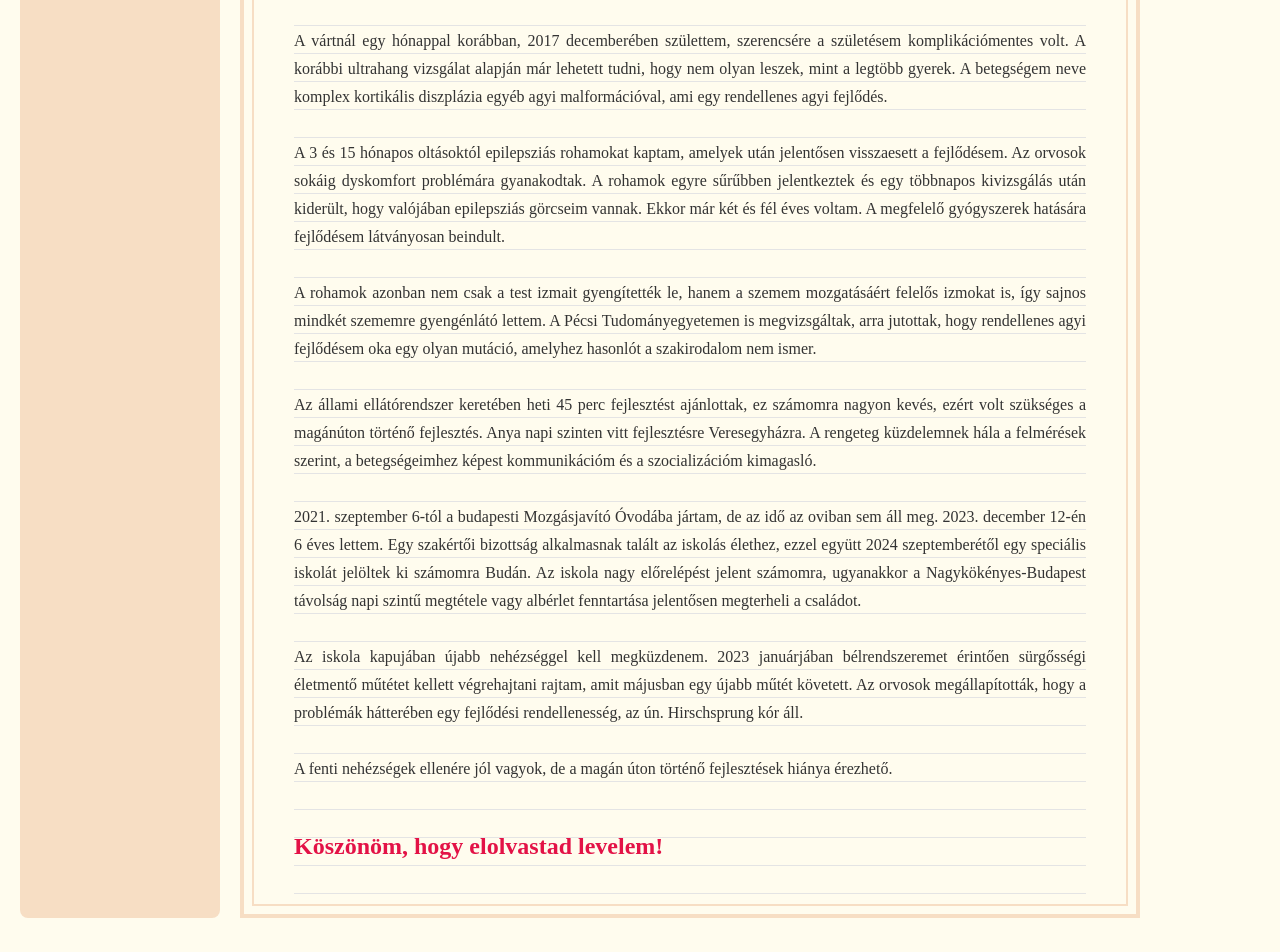
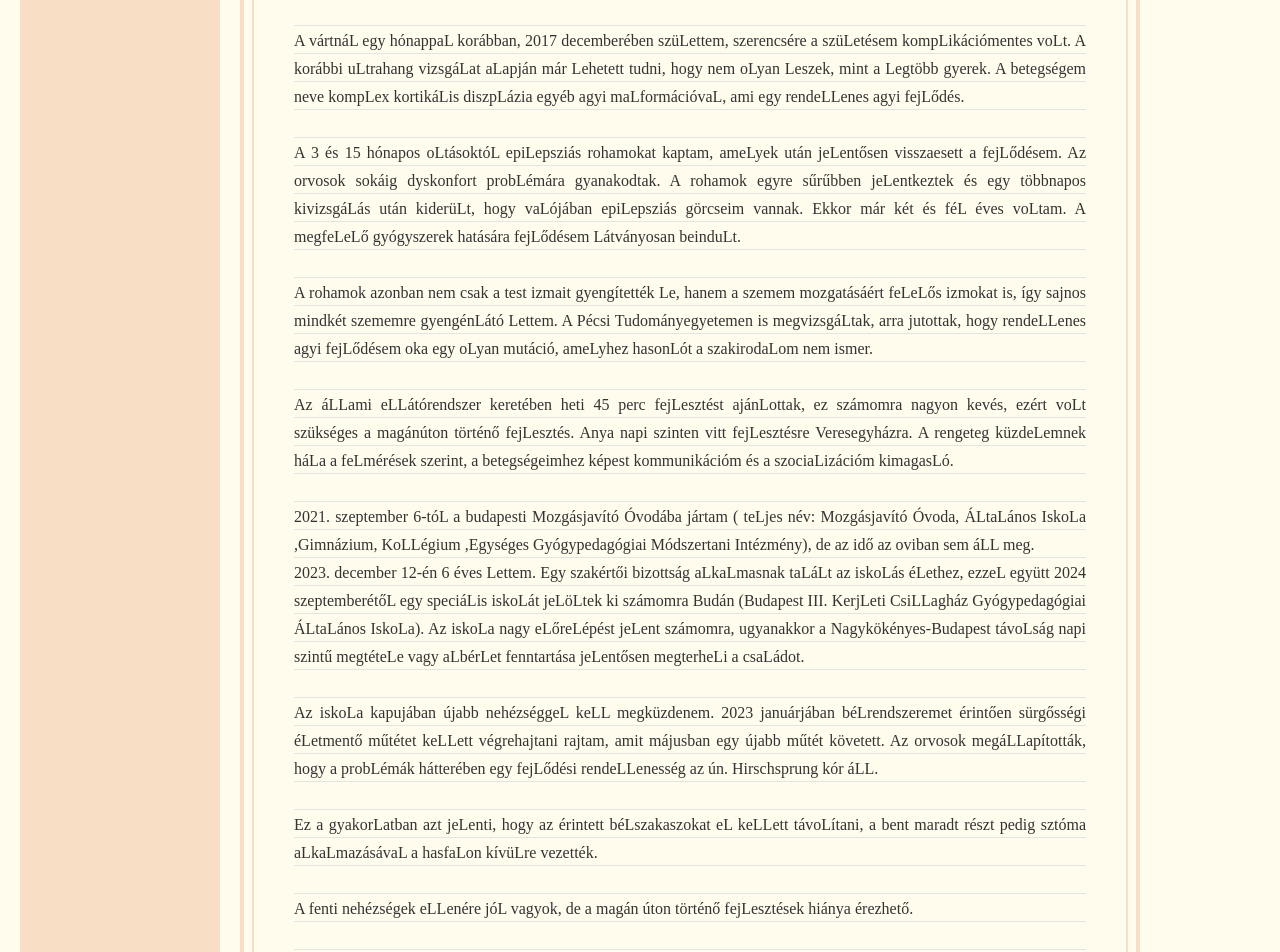
Before and after one commit to koand75/kissnagyzsombiert, an Angular app: page / in a window 1280 px wide. Shown: the part 400-1352 px from the top of the page. Built offline with nearby package versions, Linux system fonts and the light colour scheme; a web font is replaced by a local one.

Commit message:
fix content

```diff
--- a/src/app/pages/home/home.html
+++ b/src/app/pages/home/home.html
@@ -3,23 +3,49 @@
 
   <img src="./images/zsombi.jpg" alt="Zsombi" class="hero-image">
 
-  <p>Zsombi vagyok, nyolc éves, Nagykökényesen élek Édesanyámmal. A sorstól olyan csomagot kaptam útravalónak, amelynek cipelésében anya és néhány segítőm határaikat kitolva segítenek. Remélem, hogy a közösség erejével ez a teher enyhíthető. Számukra, számomra és a hasonló helyzetben lévő gyerekek, családok számára egyaránt!</p>
+  <p>Zsombi vagyok, nyolc éves, Nagykökényesen élek Édesanyámmal. A sorstól olyan csomagot kaptam útravalónak, amelynek
+    cipelésében anya és néhány segítőm határaikat kitolva segítenek. Remélem, hogy a közösség erejével ez a teher
+    enyhíthető. Számukra, számomra és a hasonló helyzetben lévő gyerekek, családok számára egyaránt!</p>
 
-  <h2>Engedd meg, hogy röviden elmesélem történetem!</h2>
+  <h2>Engedd meg, hogy röviden elmeséljem történetem!</h2>
 
-  <p>A vártnál egy hónappal korábban, 2017 decemberében születtem, szerencsére a születésem komplikációmentes volt. A korábbi ultrahang vizsgálat alapján már lehetett tudni, hogy nem olyan leszek, mint a legtöbb gyerek. A betegségem neve komplex kortikális diszplázia egyéb agyi malformációval, ami egy rendellenes agyi fejlődés.</p>
-
-  <p>A 3 és 15 hónapos oltásoktól epilepsziás rohamokat kaptam, amelyek után jelentősen visszaesett a fejlődésem. Az orvosok sokáig dyskomfort problémára gyanakodtak. A rohamok egyre sűrűbben jelentkeztek és egy többnapos kivizsgálás után kiderült, hogy valójában epilepsziás görcseim vannak. Ekkor már két és fél éves voltam. A megfelelő gyógyszerek hatására fejlődésem látványosan beindult.</p>
-
-  <p>A rohamok azonban nem csak a test izmait gyengítették le, hanem a szemem mozgatásáért felelős izmokat is, így sajnos mindkét szememre gyengénlátó lettem. A Pécsi Tudományegyetemen is megvizsgáltak, arra jutottak, hogy rendellenes agyi fejlődésem oka egy olyan mutáció, amelyhez hasonlót a szakirodalom nem ismer.</p>
-
-  <p>Az állami ellátórendszer keretében heti 45 perc fejlesztést ajánlottak, ez számomra nagyon kevés, ezért volt szükséges a magánúton történő fejlesztés. Anya napi szinten vitt fejlesztésre Veresegyházra. A rengeteg küzdelemnek hála a felmérések szerint, a betegségeimhez képest kommunikációm és a szocializációm kimagasló.</p>
-
-  <p>2021. szeptember 6-tól a budapesti Mozgásjavító Óvodába jártam, de az idő az oviban sem áll meg. 2023. december 12-én 6 éves lettem. Egy szakértői bizottság alkalmasnak talált az iskolás élethez, ezzel együtt 2024 szeptemberétől egy speciális iskolát jelöltek ki számomra Budán. Az iskola nagy előrelépést jelent számomra, ugyanakkor a Nagykökényes-Budapest távolság napi szintű megtétele vagy albérlet fenntartása jelentősen megterheli a családot.</p>
-
-  <p>Az iskola kapujában újabb nehézséggel kell megküzdenem. 2023 januárjában bélrendszeremet érintően sürgősségi életmentő műtétet kellett végrehajtani rajtam, amit májusban egy újabb műtét követett. Az orvosok megállapították, hogy a problémák hátterében egy fejlődési rendellenesség, az ún. Hirschsprung kór áll.</p>
-
-  <p>A fenti nehézségek ellenére jól vagyok, de a magán úton történő fejlesztések hiánya érezhető.</p>
+  <p>A vártnáL egy hónappaL korábban, 2017 decemberében szüLettem, szerencsére a szüLetésem kompLikációmentes voLt. A
+    korábbi uLtrahang vizsgáLat aLapján már Lehetett tudni, hogy nem oLyan Leszek, mint a Legtöbb gyerek. A betegségem
+    neve kompLex kortikáLis diszpLázia egyéb agyi maLformációvaL, ami egy rendeLLenes agyi fejLődés.
+  </p>
+  <p>A 3 és 15 hónapos
+    oLtásoktóL epiLepsziás rohamokat kaptam, ameLyek után jeLentősen visszaesett a fejLődésem. Az orvosok sokáig
+    dyskonfort probLémára gyanakodtak. A rohamok egyre sűrűbben jeLentkeztek és egy többnapos kivizsgáLás után kiderüLt,
+    hogy vaLójában epiLepsziás görcseim vannak. Ekkor már két és féL éves voLtam. A megfeLeLő gyógyszerek hatására
+    fejLődésem Látványosan beinduLt.
+  </p>
+  <p>A rohamok azonban nem csak a test izmait gyengítették Le, hanem a szemem
+    mozgatásáért feLeLős izmokat is, így sajnos mindkét szememre gyengénLátó Lettem. A Pécsi Tudományegyetemen is
+    megvizsgáLtak, arra jutottak, hogy rendeLLenes agyi fejLődésem oka egy oLyan mutáció, ameLyhez hasonLót a
+    szakirodaLom nem ismer.
+  </p>
+  <p>Az áLLami eLLátórendszer keretében heti 45 perc fejLesztést ajánLottak, ez számomra nagyon kevés, ezért voLt
+    szükséges a magánúton történő fejLesztés. Anya napi szinten vitt fejLesztésre Veresegyházra. A rengeteg küzdeLemnek
+    háLa a feLmérések szerint, a betegségeimhez képest kommunikációm és a szociaLizációm kimagasLó.
+  </p>
+  <p>2021. szeptember 6-tóL a budapesti Mozgásjavító Óvodába jártam ( teLjes név: Mozgásjavító Óvoda, ÁLtaLános IskoLa
+    ,Gimnázium, KoLLégium ,Egységes Gyógypedagógiai Módszertani Intézmény), de az idő az oviban sem áLL meg.
+    <br>
+    2023.
+    december 12-én 6 éves Lettem. Egy szakértői bizottság aLkaLmasnak taLáLt az iskoLás éLethez, ezzeL együtt 2024
+    szeptemberétőL egy speciáLis iskoLát jeLöLtek ki számomra Budán (Budapest III. KerjLeti CsiLLagház Gyógypedagógiai
+    ÁLtaLános IskoLa). Az iskoLa nagy eLőreLépést jeLent számomra, ugyanakkor a Nagykökényes-Budapest távoLság napi
+    szintű megtéteLe vagy aLbérLet fenntartása jeLentősen megterheLi a csaLádot.
+  </p>
+  <p>Az iskoLa kapujában újabb nehézséggeL keLL megküzdenem. 2023 januárjában béLrendszeremet érintően sürgősségi
+    éLetmentő műtétet keLLett végrehajtani rajtam, amit májusban egy újabb műtét követett. Az orvosok
+    megáLLapították, hogy a probLémák hátterében egy fejLődési rendeLLenesség az ún. Hirschsprung kór áLL.
+  </p>
+  <p>Ez a gyakorLatban azt jeLenti, hogy az érintett béLszakaszokat eL keLLett távoLítani, a bent maradt részt pedig
+    sztóma aLkaLmazásávaL a hasfaLon kívüLre vezették.
+  </p>
+  <p>A fenti nehézségek eLLenére jóL vagyok, de a magán úton történő
+    fejLesztések hiánya érezhető.</p>
 
   <h2>Köszönöm, hogy elolvastad levelem!</h2>
 </article>
```
